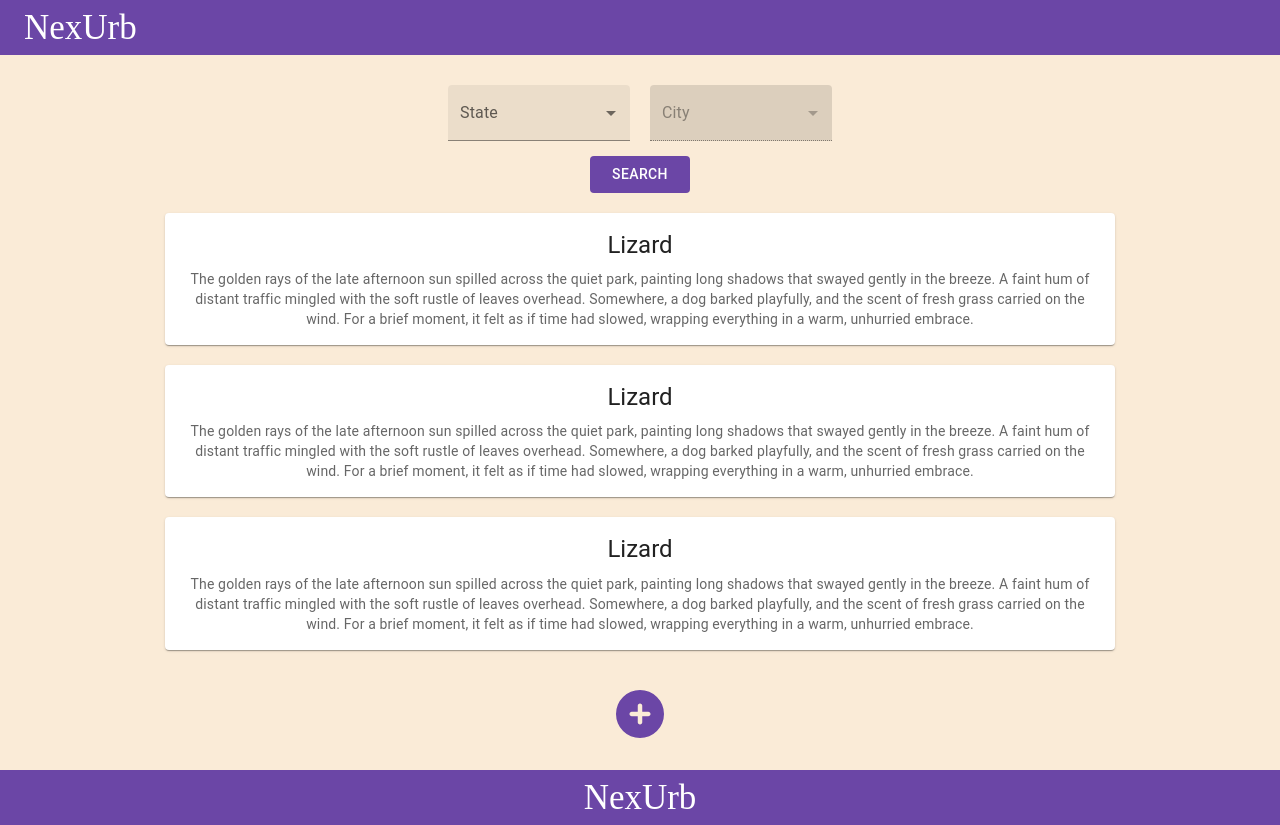
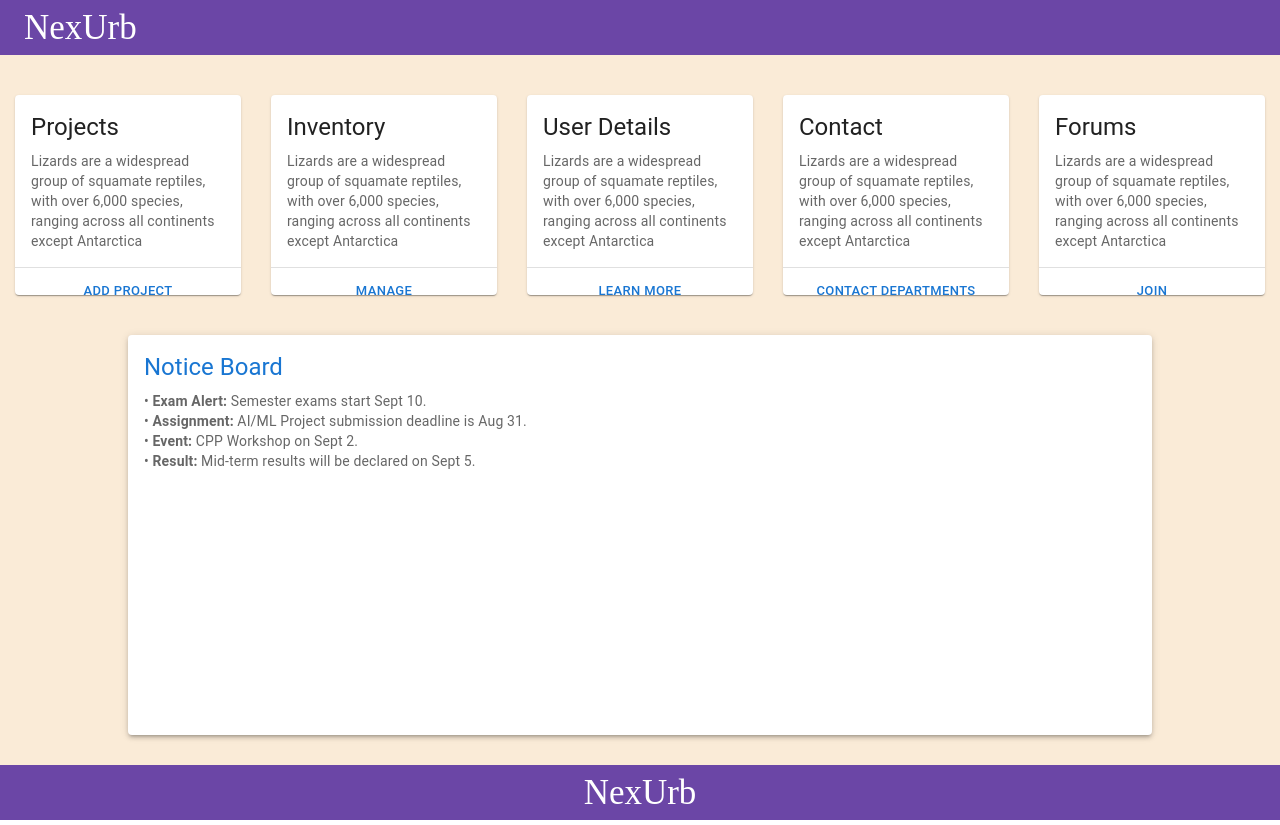
Before and after one commit to ArijitKrPaul/final_year, a React (Vite) app in the folder NexUrb/: page / in a window 1280 px wide. Built offline with nearby package versions, Linux system fonts and the light colour scheme.

Commit message:
dashboard page added

```diff
--- /dev/null
+++ b/NexUrb/src/components/dashboardComponent.jsx
@@ -0,0 +1,134 @@
+import FooterComponent from "./footerComponent";
+import * as React from "react";
+import Card from "@mui/material/Card";
+import CardActions from "@mui/material/CardActions";
+import CardContent from "@mui/material/CardContent";
+import CardMedia from "@mui/material/CardMedia";
+import Button from "@mui/material/Button";
+import Typography from "@mui/material/Typography";
+import HeaderComponent from "./HeaderComponent";
+import Divider from "@mui/material/Divider";
+import "../css/dashboard.css";
+
+export default function DashboardComponent() {
+  return (
+    <div>
+      <HeaderComponent />
+      <div>
+        <div id="card-area">
+          <Card sx={{ maxWidth: 345 }} className="cards">
+            <CardContent>
+              <Typography gutterBottom variant="h5" component="div">
+                Projects
+              </Typography>
+              <Typography variant="body2" sx={{ color: "text.secondary" }}>
+                Lizards are a widespread group of squamate reptiles, with over
+                6,000 species, ranging across all continents except Antarctica
+              </Typography>
+            </CardContent>
+            <Divider />
+            <CardActions className="btns-area">
+              <Button size="small" className="btns">
+                ADD PROJECT
+              </Button>
+            </CardActions>
+          </Card>
+          <Card sx={{ maxWidth: 345 }} className="cards">
+            <CardContent>
+              <Typography gutterBottom variant="h5" component="div">
+                Inventory
+              </Typography>
+              <Typography variant="body2" sx={{ color: "text.secondary" }}>
+                Lizards are a widespread group of squamate reptiles, with over
+                6,000 species, ranging across all continents except Antarctica
+              </Typography>
+            </CardContent>
+            <Divider />
+            <CardActions className="btns-area">
+              <Button size="small" className="btns">
+                MANAGE
+              </Button>
+            </CardActions>
+          </Card>
+          <Card sx={{ maxWidth: 345 }} className="cards">
+            <CardContent>
+              <Typography gutterBottom variant="h5" component="div">
+                User Details
+              </Typography>
+              <Typography variant="body2" sx={{ color: "text.secondary" }}>
+                Lizards are a widespread group of squamate reptiles, with over
+                6,000 species, ranging across all continents except Antarctica
+              </Typography>
+            </CardContent>
+            <Divider />
+            <CardActions className="btns-area">
+              <Button size="small" className="btns">
+                Learn More
+              </Button>
+            </CardActions>
+          </Card>
+          <Card sx={{ maxWidth: 345 }} className="cards">
+            <CardContent>
+              <Typography gutterBottom variant="h5" component="div">
+                Contact
+              </Typography>
+              <Typography variant="body2" sx={{ color: "text.secondary" }}>
+                Lizards are a widespread group of squamate reptiles, with over
+                6,000 species, ranging across all continents except Antarctica
+              </Typography>
+            </CardContent>
+            <Divider />
+            <CardActions className="btns-area">
+              <Button size="small" className="btns">
+                Contact Departments
+              </Button>
+            </CardActions>
+          </Card>
+          <Card sx={{ maxWidth: 345 }} className="cards">
+            <CardContent>
+              <Typography gutterBottom variant="h5" component="div">
+                Forums
+              </Typography>
+              <Typography variant="body2" sx={{ color: "text.secondary" }}>
+                Lizards are a widespread group of squamate reptiles, with over
+                6,000 species, ranging across all continents except Antarctica
+              </Typography>
+            </CardContent>
+            <Divider />
+            <CardActions className="btns-area">
+              <Button size="small" className="btns">
+                JOIN
+              </Button>
+            </CardActions>
+          </Card>
+        </div>
+        <div id="notice-board">
+          <Card
+            sx={{ backgroundColor: "white", boxShadow: 3 }}
+            id="notice-area"
+          >
+            <CardContent>
+              <Typography
+                variant="h5"
+                component="div"
+                color="primary"
+                gutterBottom
+              >
+                Notice Board
+              </Typography>
+              <Typography variant="body2" color="text.secondary">
+                • <b>Exam Alert:</b> Semester exams start Sept 10.
+                <br />• <b>Assignment:</b> AI/ML Project submission deadline is
+                Aug 31.
+                <br />• <b>Event:</b> CPP Workshop on Sept 2.
+                <br />• <b>Result:</b> Mid-term results will be declared on Sept
+                5.
+              </Typography>
+            </CardContent>
+          </Card>
+        </div>
+      </div>
+      <FooterComponent />
+    </div>
+  );
+}
--- /dev/null
+++ b/NexUrb/src/css/dashboard.css
@@ -0,0 +1,49 @@
+html, body {
+    height: 100%;
+    margin: 0;
+    padding: 0;
+}
+
+#card-area{
+    background-color: antiquewhite;
+    height: 30vh;
+    padding-top: 40px;
+    display: flex;
+    justify-content: center;
+}
+
+#notice-board{
+    height: 50vh;
+    display: flex;
+    background-color:antiquewhite;
+    justify-content: center;
+    padding-bottom: 30px;
+
+}
+
+#notice-area{
+    height: 50vh;
+    width: 80vw;
+
+}
+.cards{
+    background-color:white;
+    height: 200px;
+    width: 250px;
+    margin: 0px 15px;
+}
+
+.btns-area{
+    justify-content: center;
+}
+
+.btns{
+    color: black;
+    font-size: 15px;
+}
+
+.btns:hover{
+    cursor:pointer;
+    background-color:#6b46a6;
+    color: white;
+}
--- a/NexUrb/src/main.jsx
+++ b/NexUrb/src/main.jsx
@@ -3,9 +3,10 @@ import { createRoot } from "react-dom/client";
 import "./index.css";
 
 import ProjectComponent from "./components/projectComponent.jsx";
+import DashboardComponent from "./components/dashboardComponent.jsx";
 
 createRoot(document.getElementById("root")).render(
   <StrictMode>
-    <ProjectComponent />
+    <DashboardComponent />
   </StrictMode>
 );
```
